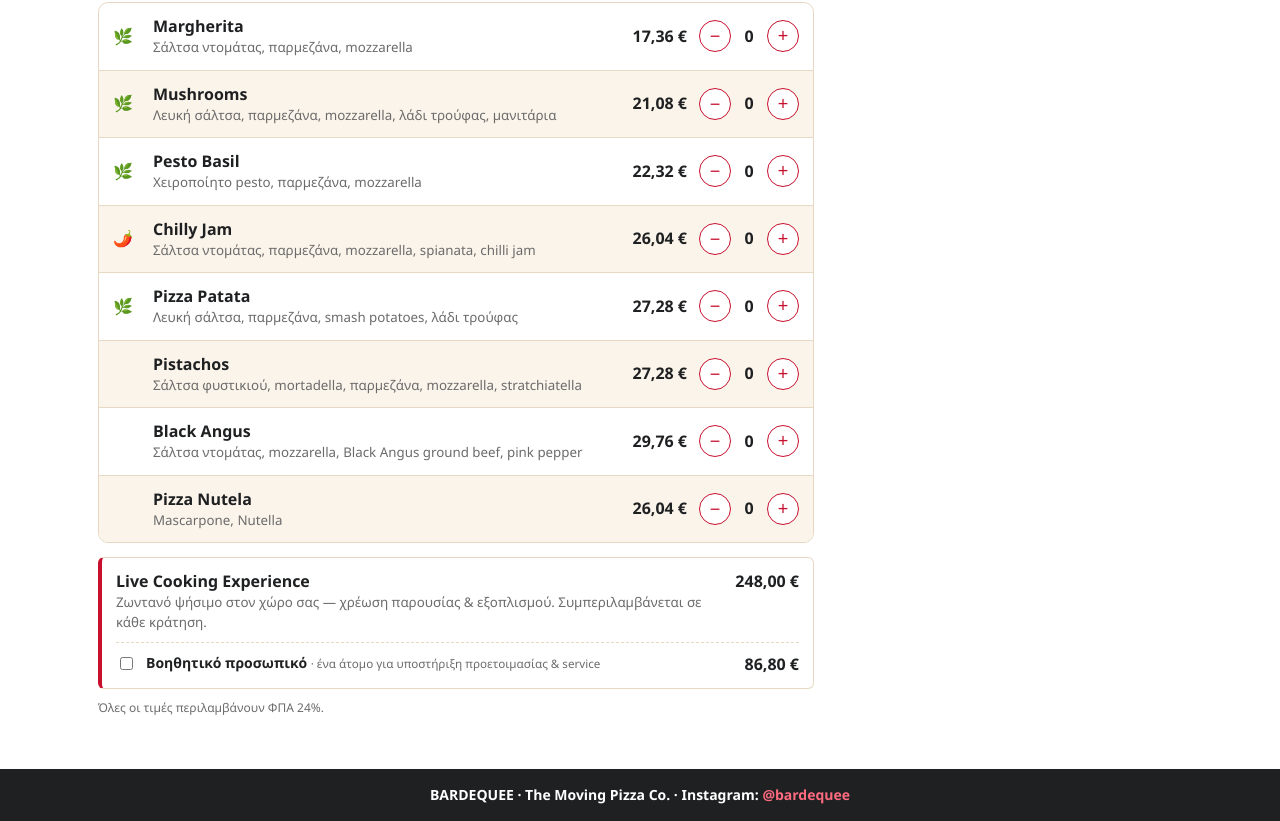
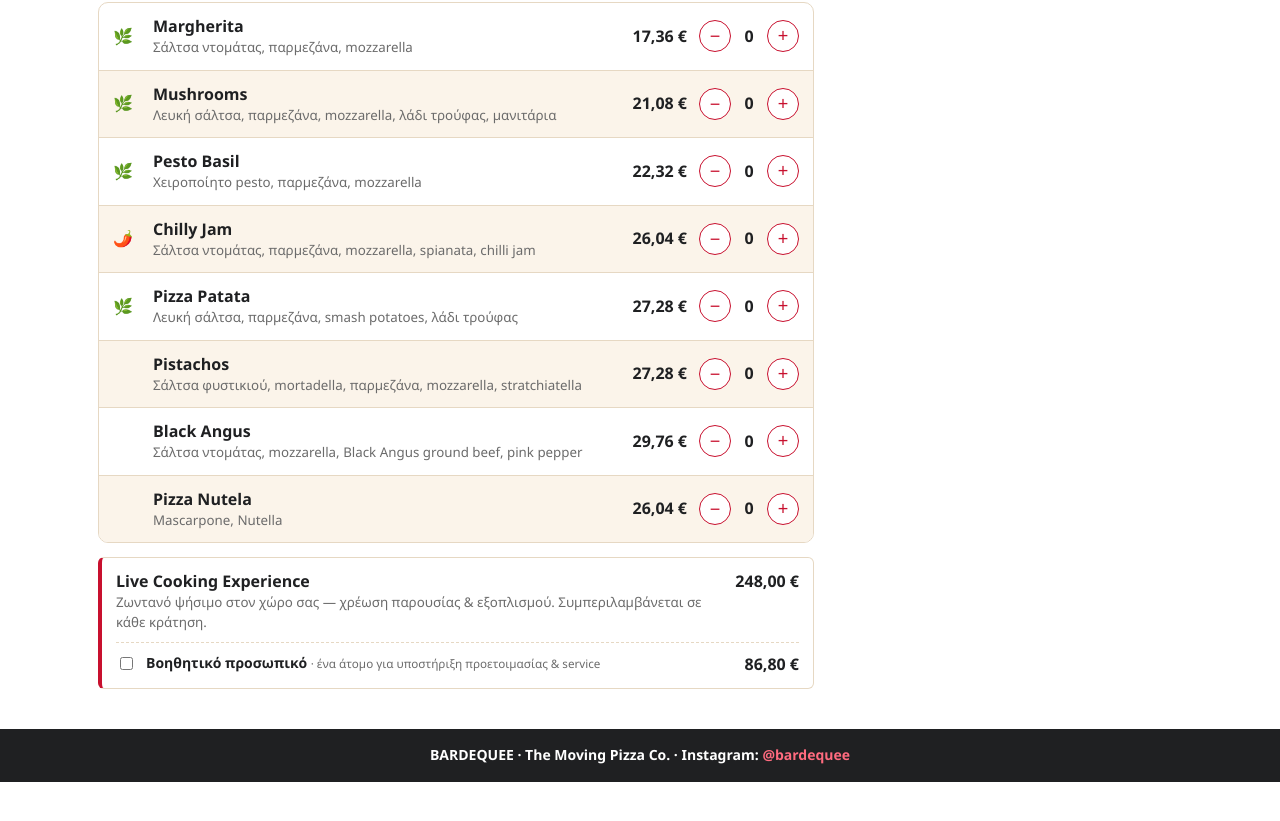
Before and after one commit to bardelo27-gif/Bardeque, a plain HTML site: page index.html in a window 1280 px wide. Shown: the part 1431-2252 px from the top of the page. After the commit the page ends 2213 px from the top, so only its background shows below. Drawn offline with Linux system fonts and the light colour scheme; no server answers.

Commit message:
Add files via upload

```diff
--- a/index.html
+++ b/index.html
@@ -119,7 +119,7 @@ footer b{color:#FF6B7F}
         <hr style="border:0;border-top:1px dashed var(--line);margin:10px 0">
         <div class="l"><label class="chk"><input type="checkbox" id="helper"><span><b>Βοηθητικό προσωπικό</b> <small style="color:var(--grey)">· ένα άτομο για υποστήριξη προετοιμασίας &amp; service</small></span></label><span class="price" id="helperP"></span></div>
       </div>
-      <p class="vatnote">Όλες οι τιμές περιλαμβάνουν ΦΠΑ 24%.</p>
+
     </div>
 
     <aside class="sum">
```
